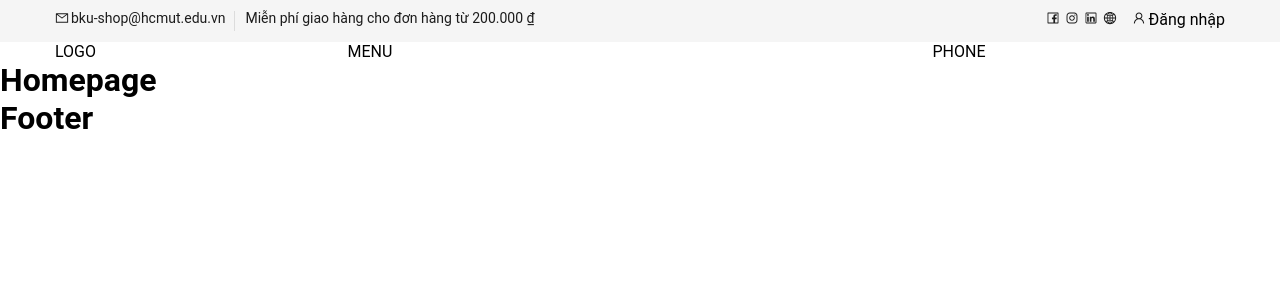
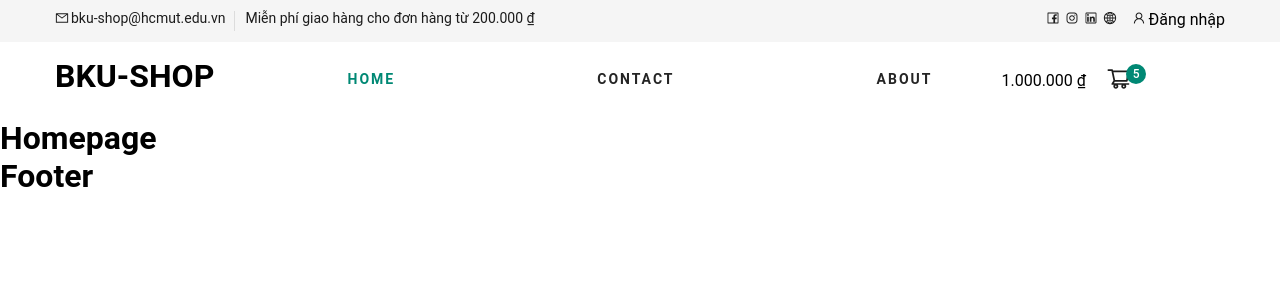
Before and after one commit to hieuhoang2901/Ecommerce-Web, a React (Create React App) app in the folder front-end/my-app/: page / in a window 1280 px wide. Shown: the top 300 px of the page. Built offline with nearby package versions, Linux system fonts and the light colour scheme.

Commit message:
add sidebar

```diff
--- a/front-end/my-app/src/pages/user/theme/header/index.js
+++ b/front-end/my-app/src/pages/user/theme/header/index.js
@@ -1,9 +1,29 @@
-import {memo} from 'react';
+import {memo,useState} from 'react';
 import "./style.scss";
-import { AiOutlineFacebook, AiOutlineGlobal, AiOutlineInstagram, AiOutlineLinkedin,AiOutlineUser,AiOutlineMail } from "react-icons/ai";
+import { AiOutlineFacebook, AiOutlineGlobal, AiOutlineInstagram, AiOutlineLinkedin,AiOutlineUser,AiOutlineMail,AiOutlineShoppingCart } from "react-icons/ai";
 import { Link } from "react-router-dom";
 import { formatPrice } from "utils/formater"
+import { ROUTERS } from 'utils/router';
+
+
+
+
 const Header = () => {
+    const [menus,setMenus] = useState([
+        {
+            name: "HOME",
+            path:ROUTERS.USER.HOME,
+        },
+        {
+            name: "CONTACT",
+            path:ROUTERS.USER.CONTACT,
+        },
+        {
+            name: "ABOUT",
+            path:ROUTERS.USER.ABOUT,
+        }
+
+    ])
     return (
     <div>
         <div className="header__top">
@@ -59,13 +79,39 @@
         <div className="container">
             <div className="row">
                 <div className="col-xl-3">
-                    LOGO
+                    <div className="header__logo">
+                        <h1>BKU-SHOP</h1>
+                    </div>
                 </div>
                 <div className="col-xl-6">
-                    MENU
+                    <div className="header__menu">
+                        <ul>
+                            {
+                                menus?.map((menu,index) => (
+                                    <li key={index} className={index===0 ? "active":""}>
+                                        <Link to={menu?.path}>
+                                            {menu?.name}
+                                        </Link>
+                                    </li>
+                                ))
+                            }
+                        </ul>
+                    </div>
                 </div>
                 <div className="col-xl-3">
-                    PHONE
+                    <div className="header__cart">
+                        <div className="header__price__cart">
+                        <span>{formatPrice(1000000)}</span>
+                        </div>
+                        <ul>
+                            <li>
+                                <Link to={""}>
+                                <AiOutlineShoppingCart />
+                                <span>5</span>
+                                </Link>
+                            </li>
+                        </ul>
+                    </div>
                 </div>
             </div>
         </div>
--- a/front-end/my-app/src/pages/user/theme/header/style.scss
+++ b/front-end/my-app/src/pages/user/theme/header/style.scss
@@ -63,3 +63,66 @@
     }
 
 }
+.header__logo {
+    padding: 15px 0;
+}
+
+.header__menu {
+    padding: 24px 0;
+    ul {
+        display: flex;
+        justify-content: space-between;
+        li {
+            list-style: none;
+            a {
+                text-decoration: none;
+                font-size: 14px;
+                color:map.get($theme_colors, "bold-text");
+                text-transform: uppercase;
+                font-weight: bold;
+                letter-spacing: 2px;
+                transition: all 0.3s;
+                padding: 5px 0;
+                display: block;
+            }
+        }
+        .active a {
+            color:map.get($theme_colors, "main");
+        }
+    }
+}
+.header__cart {
+    display: flex;
+    justify-content: center;
+    align-items: center;
+    padding:24px 0;
+
+    ul {
+        display: flex;
+        margin-right: 25px;
+        li {
+            list-style: none;
+            position: relative;
+            margin-left: 20px;
+            svg {
+                font-size: 25px;
+                color:map.get($theme_colors, "normal-text");
+            }
+            span {
+                color: white;
+                background: map.get($theme_colors, "main");
+                position: absolute;
+                height: 20px;
+                width: 20px;
+                border-radius: 50%;
+                display: inline-block;
+                text-align: center;
+                line-height: 20px;
+                font-size: 12px;
+                font-weight: 500;
+                left:20px;
+                top:-2px;
+            }
+        }
+    }
+}
--- a/front-end/my-app/src/styles/pages/_theme.scss
+++ b/front-end/my-app/src/styles/pages/_theme.scss
@@ -1,4 +1,5 @@
 $theme_colors:(
     "main":#008874,
-    "normal-text":#1c1c1c
+    "normal-text":#1c1c1c,
+    "bold-text":#252525,
 )
--- a/front-end/my-app/src/utils/router.js
+++ b/front-end/my-app/src/utils/router.js
@@ -2,5 +2,7 @@
     USER:{
         HOME:"",
         PROFILE:"/profile",
+        CONTACT:"/contact",
+        ABOUT:"/about",
     }
 }
```
